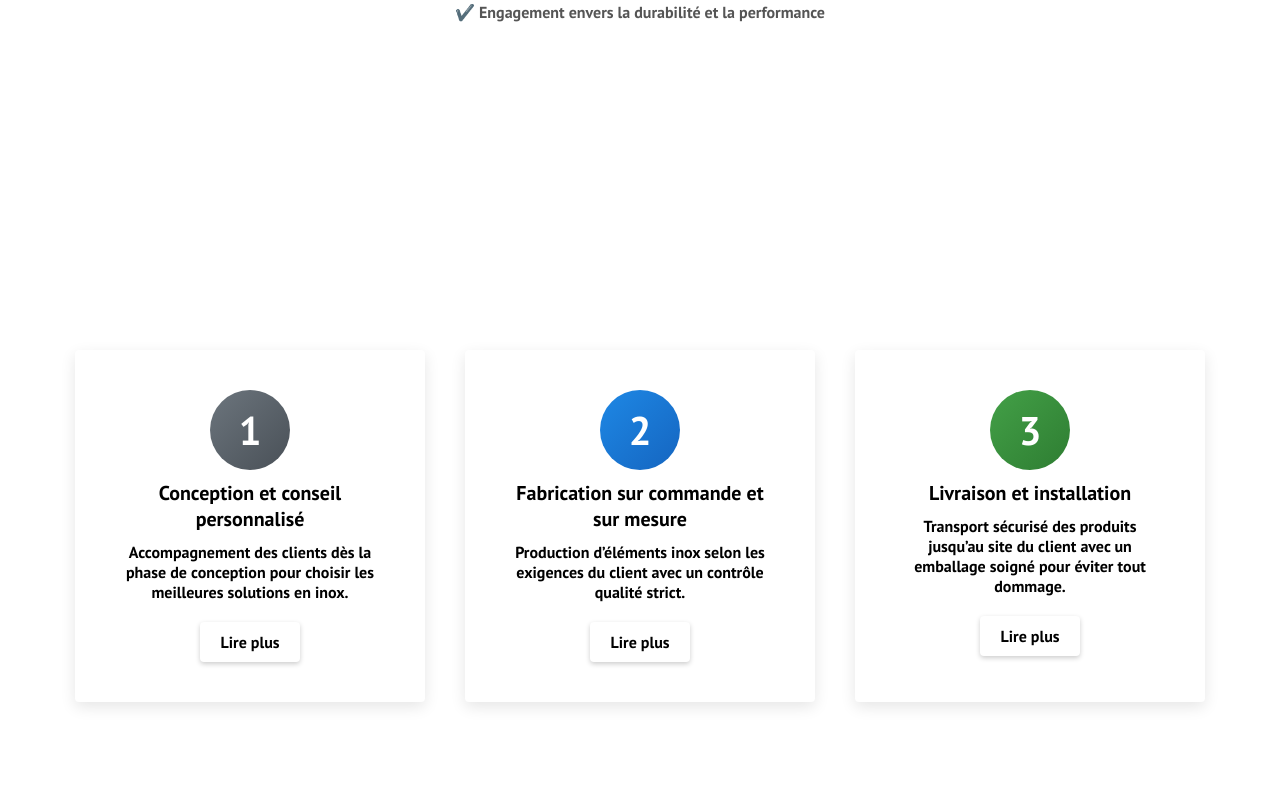
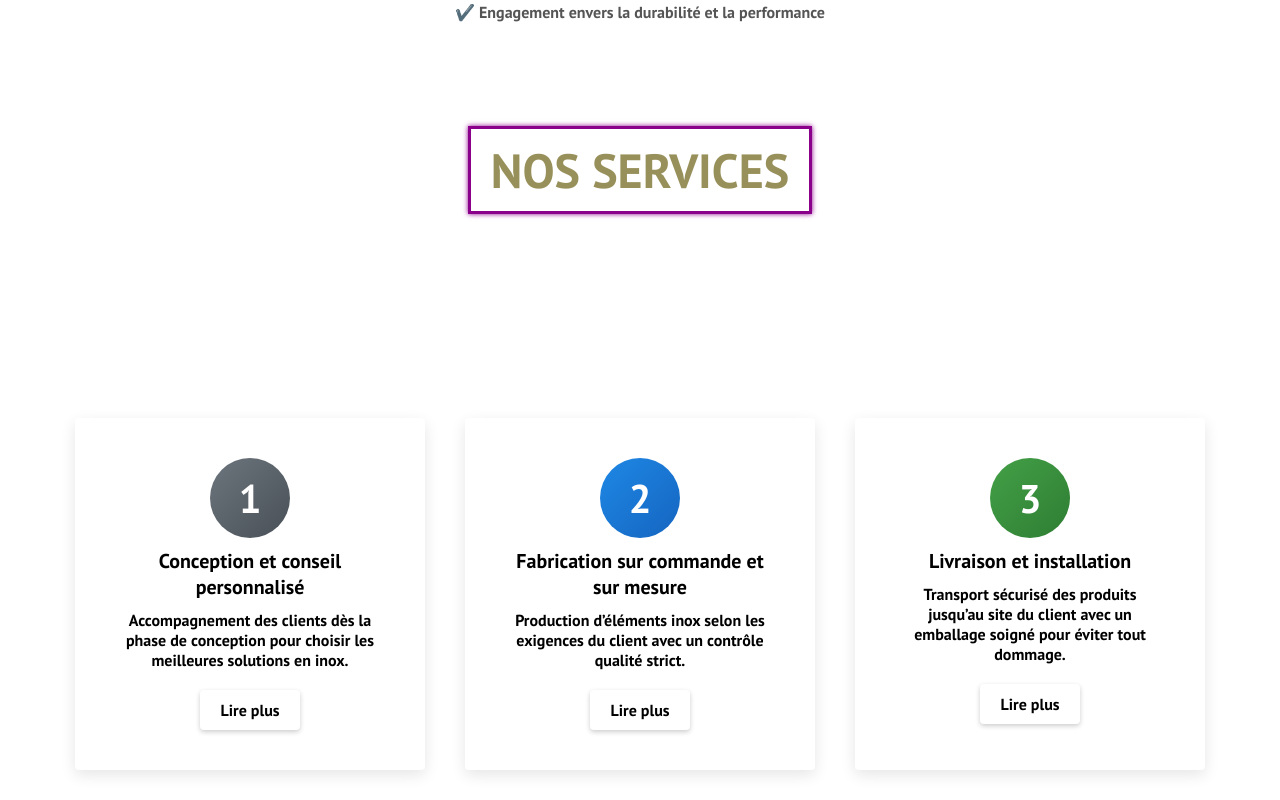
Before and after one commit to Youssefassad0/cristalinox3version, a React (Create React App) app: page /about in a window 1280 px wide. Shown: the part 1000-1800 px from the top of the page. Built offline with nearby package versions, Linux system fonts and the light colour scheme; the HTML template or start-up script is replaced by a standard one; a web font is replaced by a local one.

Commit message:
ajouter animation au services

```diff
--- a/src/components/about/Services.css
+++ b/src/components/about/Services.css
@@ -1,41 +1,40 @@
-.body_service{
+.body_service {
   margin: 0;
   padding: 0;
   display: flex;
   justify-content: center;
   align-items: center;
-    min-height: 100vh;
-
+  min-height: 90vh;
 }
 
-.container-service{
+.container-service {
   display: flex;
-flex-wrap:wrap ;
+  flex-wrap: wrap;
   justify-content: space-between;
 }
-.box-service{
+.box-service {
   position: relative;
   width: 350px;
   padding: 40px;
   background-color: #fff;
-    box-shadow: 0 5px 15px rgba(0, 0, 0, .1);
+  box-shadow: 0 5px 15px rgba(0, 0, 0, 0.1);
   border-radius: 4px;
   margin: 20px;
   box-sizing: border-box;
   overflow: hidden;
   text-align: center;
 }
-.box-service::before{
-    content: '';
+.box-service::before {
+  content: "";
   width: 50%;
   position: absolute;
-    top:0;
+  top: 0;
   left: 0;
-    background: rgba(255, 255, 255, .2);
+  background: rgba(255, 255, 255, 0.2);
   z-index: 2;
   pointer-events: none;
 }
-.box-service .icon-service{
+.box-service .icon-service {
   position: relative;
   width: 80px;
   height: 80px;
@@ -51,56 +50,109 @@ justify-content: space-between;
   transition: 1s;
 }
 
-.box-service:nth-child(1) .icon-service{
-    box-shadow: 0 0 0 0 #808080  ;
-    background: linear-gradient(135deg, #6c757d, #495057); /* Gris métallique */}
-.box-service:nth-child(1):hover .icon-service{
-    box-shadow: 0 0 0 400px #808080  ;
+.box-service:nth-child(1) .icon-service {
+  box-shadow: 0 0 0 0 #808080;
+  background: linear-gradient(135deg, #6c757d, #495057); /* Gris métallique */
+}
+.box-service:nth-child(1):hover .icon-service {
+  box-shadow: 0 0 0 400px #808080;
 }
 
-.box-service:nth-child(2) .icon-service{
+.box-service:nth-child(2) .icon-service {
   box-shadow: 0 0 0 0 linear-gradient(135deg, #1e88e5, #1565c0);
-    ;
-    background: linear-gradient(135deg, #1e88e5, #1565c0);   ;
+  background: linear-gradient(135deg, #1e88e5, #1565c0);
 }
-.box-service:nth-child(2):hover .icon-service{
-    box-shadow: 0 0 0 400px #1e88e5    ;
+.box-service:nth-child(2):hover .icon-service {
+  box-shadow: 0 0 0 400px #1e88e5;
 }
 
-.box-service:nth-child(3) .icon-service{
-    box-shadow: 0 0 0 0  linear-gradient(135deg, #43a047, #2e7d32);   ;
-    background:  linear-gradient(135deg, #43a047, #2e7d32);  ;
+.box-service:nth-child(3) .icon-service {
+  box-shadow: 0 0 0 0 linear-gradient(135deg, #43a047, #2e7d32);
+  background: linear-gradient(135deg, #43a047, #2e7d32);
 }
-.box-service:nth-child(3):hover .icon-service{
-    box-shadow: 0 0 0 400px #2e7d32   ;
+.box-service:nth-child(3):hover .icon-service {
+  box-shadow: 0 0 0 400px #2e7d32;
 }
 
-.content-service{
+.content-service {
   position: relative;
   z-index: 1;
   transition: 0.5s;
 }
 
-.box-service:hover .content-service{
+.box-service:hover .content-service {
   color: #fff;
 }
-.content-service h3{
+.content-service h3 {
   font-size: 20px;
   margin: 10px 0;
-    padding: 0 ;
+  padding: 0;
 }
 
-.content-service p{
+.content-service p {
   margin: 0;
   padding: 0;
 }
-.content-service a{
+.content-service a {
   display: inline-block;
   padding: 10px 20px;
   background: #fff;
   border-radius: 4px;
   text-decoration: none;
- color: #000 ;
- margin-top: 20px ;
- box-shadow: 0 2px 5px rgba(0, 0, 0, .2);
+  color: #000;
+  margin-top: 20px;
+  box-shadow: 0 2px 5px rgba(0, 0, 0, 0.2);
 }
+.services {
+    display: flex;
+    flex-direction: column;
+    align-items: center; /* Centre horizontalement */
+    justify-content: center; /* Centre verticalement si nécessaire */
+    text-align: center;
+    width: 100%;
+}
+
+.title_service {
+    font-size: 3rem;
+    font-weight: bold;
+    text-transform: uppercase;
+    text-align: center; /* Centre le texte à l'intérieur */
+    margin-bottom: 20px;
+}
+@keyframes fadeIn {
+    0% { opacity: 0; transform: translateY(-20px); }
+    100% { opacity: 1; transform: translateY(0); }
+}
+
+@keyframes neonBorder {
+    0% { box-shadow: 0 0 5px darkmagenta; }
+    50% { box-shadow: 0 0 20px darkmagenta, 0 0 30px darkmagenta; }
+    100% { box-shadow: 0 0 5px darkmagenta; }
+}
+
+@keyframes glitch {
+    0% { transform: translate(0); }
+    20% { transform: translate(-2px, 2px); }
+    40% { transform: translate(2px, -2px); }
+    60% { transform: translate(-2px, 2px); }
+    80% { transform: translate(2px, -2px); }
+    100% { transform: translate(0); }
+}
+
+.title_service {
+    font-size: 3rem;
+    font-weight: bold;
+    color: rgba(107, 95, 17, 0.693);
+    text-transform: uppercase;
+    text-align: center;
+    padding: 10px 20px;
+    border: 3px solid darkmagenta;
+    display: inline-block;
+    position: relative;
+    opacity: 0;
+    animation: fadeIn 1s ease-in-out forwards, neonBorder 2s infinite alternate;
+}
+
+.title_service:hover {
+    animation: fadeIn 1s ease-in-out forwards, neonBorder 2s infinite alternate, glitch 0.5s infinite;
+}
--- a/src/components/about/Services.jsx
+++ b/src/components/about/Services.jsx
@@ -1,18 +1,20 @@
 import React from "react";
+import { motion } from "framer-motion";
 import "./Services.css";
+
 function Services() {
   const services = [
     {
       id: 1,
       title: "Conception et conseil personnalisé",
       description:
-        " Accompagnement des clients dès la phase de conception pour choisir les meilleures solutions en inox.",
+        "Accompagnement des clients dès la phase de conception pour choisir les meilleures solutions en inox.",
     },
     {
       id: 2,
       title: "Fabrication sur commande et sur mesure",
       description:
-        " Production d’éléments inox selon les exigences du client avec un contrôle qualité strict.",
+        "Production d’éléments inox selon les exigences du client avec un contrôle qualité strict.",
     },
     {
       id: 3,
@@ -21,23 +23,33 @@ function Services() {
         "Transport sécurisé des produits jusqu’au site du client avec un emballage soigné pour éviter tout dommage.",
     },
   ];
+
   return (
-    <>
+    <div className="services">
+      <h1 className="title_service">Nos Services</h1>
+
       <div className="body_service">
         <div className="container-service">
           {services.map((service, index) => (
-            <div className="box-service">
+            <motion.div
+              className="box-service"
+              key={service.id}
+              initial={{ opacity: 0, y: 50 }} // Commence caché et plus bas
+              whileInView={{ opacity: 1, y: 0 }} // Devient visible quand dans la vue
+              transition={{ duration: 0.9, delay: index * 0.3 }} // Décalage progressif
+              viewport={{ once: true }} // Animation ne se déclenche qu'une seule fois
+            >
               <div className="icon-service">{service.id}</div>
               <div className="content-service">
                 <h3>{service.title}</h3>
                 <p>{service.description}</p>
                 <a href="#">Lire plus</a>
               </div>
-            </div>
+            </motion.div>
           ))}
         </div>
       </div>
-    </>
+    </div>
   );
 }
 
```
Lines whose indentation alone changed are shown as unchanged.
